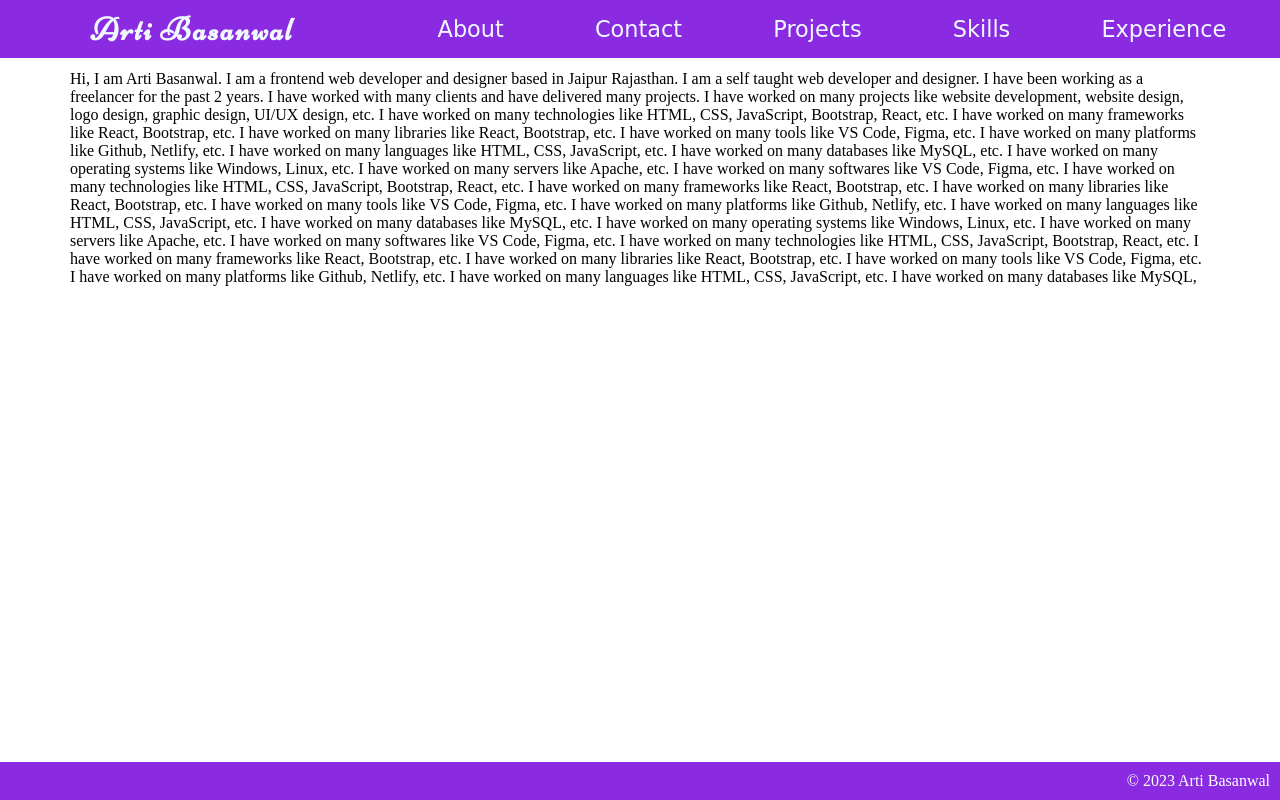
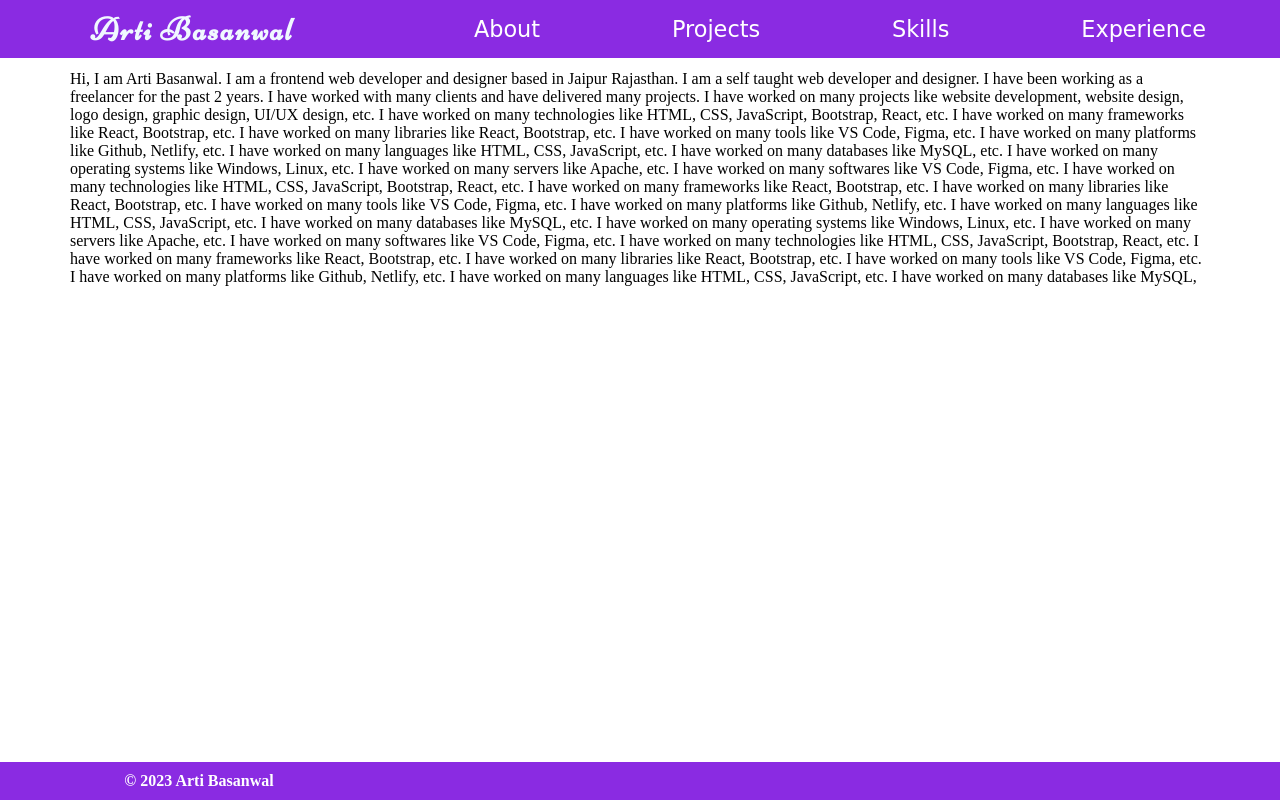
Before and after one commit to artibasanwal/artibasanwal.github.io, a plain HTML site: page index.html in a window 1280 px wide. Drawn offline with Linux system fonts and the light colour scheme; a web font is replaced by a local one.

Commit message:
more work on the prototype

```diff
--- a/index.html
+++ b/index.html
@@ -21,7 +21,6 @@
       <nav>
         <ul class="navbar">
           <li><a href="about.html">About</a></li>
-          <li><a href="contact.html">Contact</a></li>
           <li><a href="projects.html">Projects</a></li>
           <li><a href="skills.html">Skills</a></li>
           <li><a href="resume.html">Experience</a></li>
@@ -63,8 +62,11 @@
     </div>
 
     <footer class="footer">
+        <!-- I think I can put contact methods here -->
       <!-- may be I can insert a api generated quote here -->
-      <p>© 2023 Arti Basanwal</p>
+      <h4 class="copyright">© 2023 Arti Basanwal</h4>
+        <nav class="contact-links">
+        </nav>
     </footer>
   </body>
 </html>
--- a/style.css
+++ b/style.css
@@ -31,30 +31,34 @@ root {
   top: 0;
 }
 
-header nav{
-    padding: 1rem
+header nav {
+  padding: 1rem;
 }
 
 .navbar {
   background: blueviolet;
-  color: white;
+  color: aliceblue;
   width: 100%;
-  font-size: 1.4rem;;
+  font-size: 1.4rem;
   height: 100%;
   display: flex;
   justify-content: space-around;
   align-items: center;
   flex-flow: row wrap;
-  padding:  0rem;
+  padding-left: 1rem;
   gap: 1rem;
   list-style: none;
   font-family: "Cabin Sketch", cursive;
   text-emphasis: none;
   text-decoration: none;
 }
+.navbar a{
+    text-decoration: none;
+    background-color: blueviolet;
+}
 header a {
   text-decoration: none;
-  color: aliceblue;
+  color: white;
 }
 
 .footer {
@@ -62,9 +66,17 @@ header a {
   color: white;
   width: 100vw;
   padding: 10px;
-  text-align: end;
   position: fixed;
+  display: grid;
+  align-items: center;
+  grid-template-columns: 30% 1fr;
+  justify-content: center;
   bottom: 0;
+}
+
+.copyright {
+  text-align: center;
+  padding: 0 0.7rem;
 }
 
 header #main-name {
@@ -75,9 +87,8 @@ header #main-name {
   color: aliceblue;
 }
 
-header h1{
+header h1 {
   padding: 0 0.7rem;
-
 }
 
 .main-content {
```
